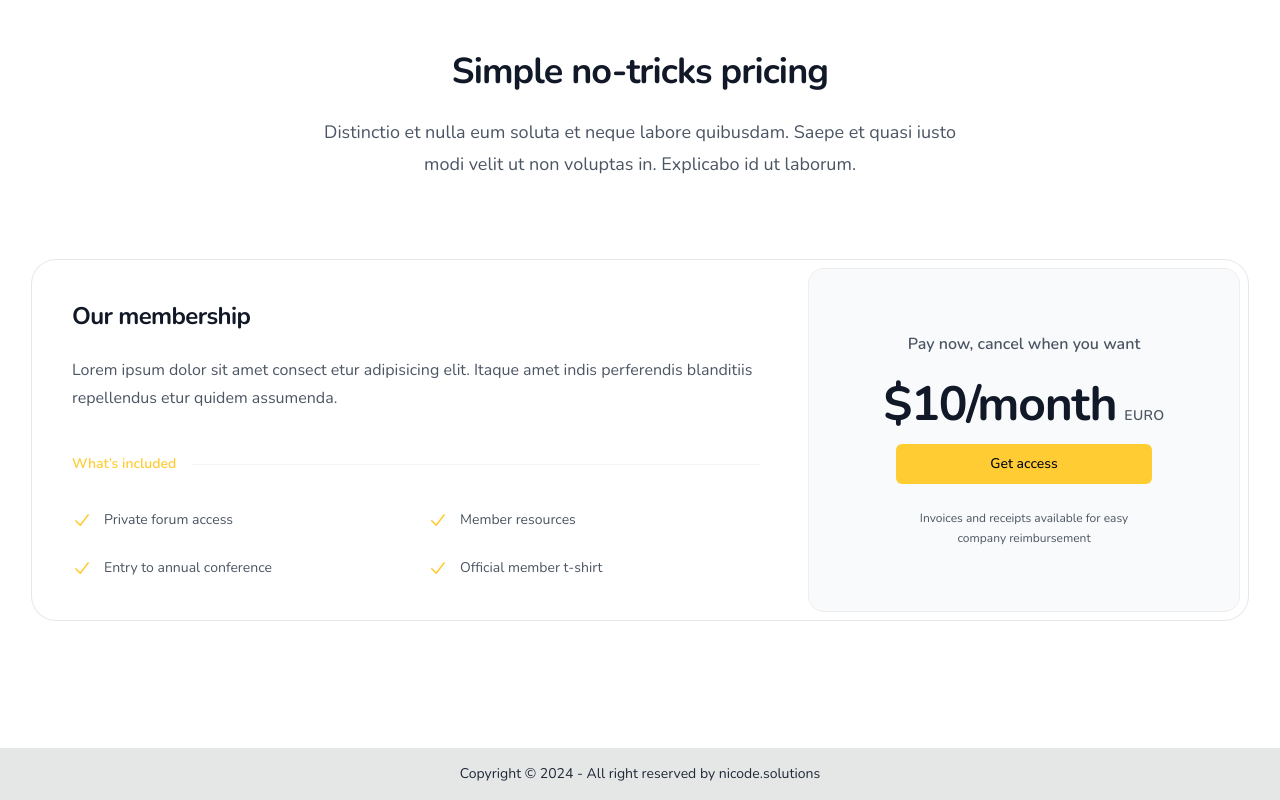
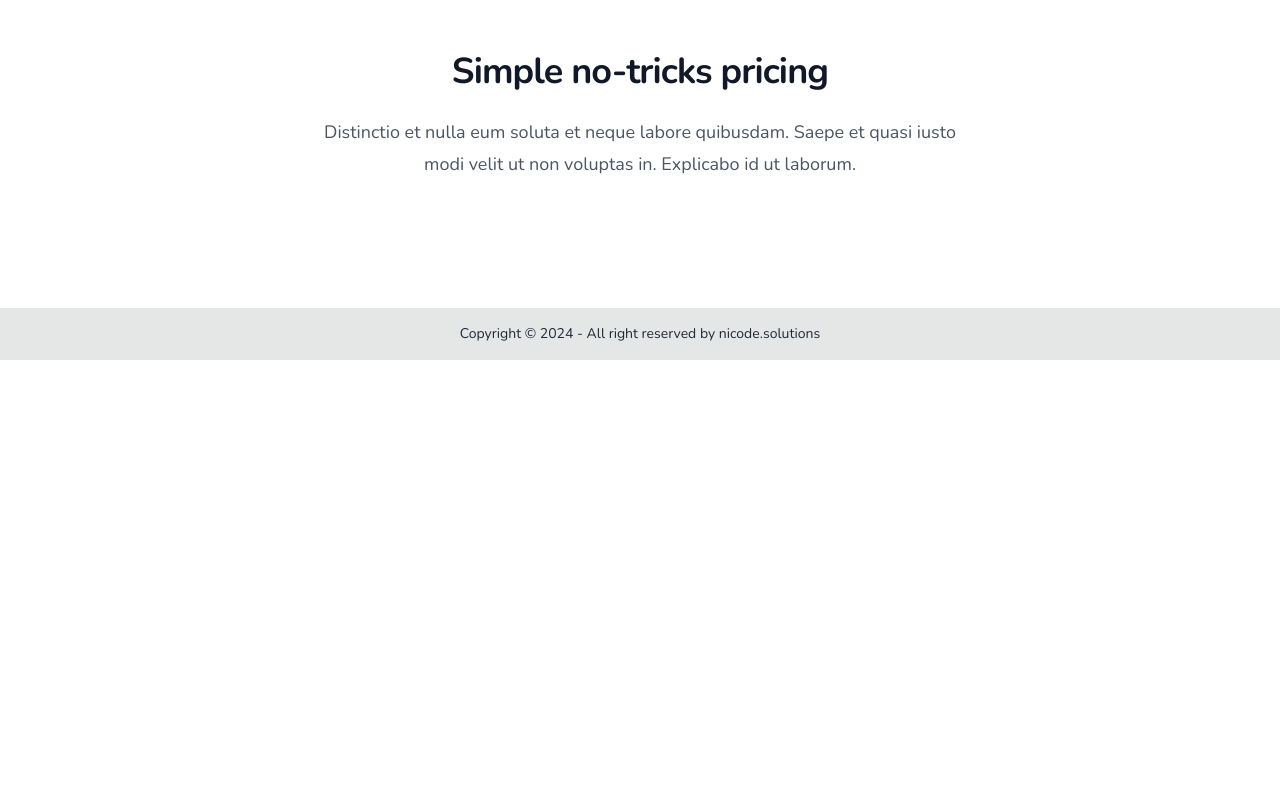
Before and after one commit to nicode-solutions/oglio-stack, a Next.js app: page / in a window 1280 px wide. Shown: the part 799-1599 px from the top of the page. After the commit the page ends 1159 px from the top, so only its background shows below. Built offline with nearby package versions, Linux system fonts and the light colour scheme; no server answers.

Commit message:
Remove pricing section from Pricing component

```diff
--- a/src/app/(dashboard)/(home)/_components/pricing.tsx
+++ b/src/app/(dashboard)/(home)/_components/pricing.tsx
@@ -15,116 +15,6 @@ export const Pricing = () => {
                         quasi iusto modi velit ut non voluptas in. Explicabo id ut laborum.
                     </p>
                 </div>
-                <div className="mx-auto mt-16 max-w-2xl rounded-3xl ring-1 ring-gray-200 sm:mt-20 lg:mx-0 lg:flex lg:max-w-none">
-                    <div className="p-8 sm:p-10 lg:flex-auto">
-                        <h3 className="text-2xl font-bold tracking-tight text-gray-900">
-                            Our membership
-                        </h3>
-                        <p className="mt-6 text-base leading-7 text-gray-600">
-                            Lorem ipsum dolor sit amet consect etur adipisicing elit. Itaque
-                            amet indis perferendis blanditiis repellendus etur quidem
-                            assumenda.
-                        </p>
-                        <div className="mt-10 flex items-center gap-x-4">
-                            <h4 className="flex-none text-sm font-semibold leading-6 text-primary">
-                                What’s included
-                            </h4>
-                            <div className="h-px flex-auto bg-gray-100"></div>
-                        </div>
-                        <ul
-                            role="list"
-                            className="mt-8 grid grid-cols-1 gap-4 text-sm leading-6 text-gray-600 sm:grid-cols-2 sm:gap-6"
-                        >
-                            <li className="flex gap-x-3">
-                                <svg
-                                    className="h-6 w-5 flex-none text-primary"
-                                    viewBox="0 0 20 20"
-                                    fill="currentColor"
-                                    aria-hidden="true"
-                                >
-                                    <path
-                                        fillRule="evenodd"
-                                        d="M16.704 4.153a.75.75 0 01.143 1.052l-8 10.5a.75.75 0 01-1.127.075l-4.5-4.5a.75.75 0 011.06-1.06l3.894 3.893 7.48-9.817a.75.75 0 011.05-.143z"
-                                        clipRule="evenodd"
-                                    />
-                                </svg>
-                                Private forum access
-                            </li>
-                            <li className="flex gap-x-3">
-                                <svg
-                                    className="h-6 w-5 flex-none text-primary"
-                                    viewBox="0 0 20 20"
-                                    fill="currentColor"
-                                    aria-hidden="true"
-                                >
-                                    <path
-                                        fillRule="evenodd"
-                                        d="M16.704 4.153a.75.75 0 01.143 1.052l-8 10.5a.75.75 0 01-1.127.075l-4.5-4.5a.75.75 0 011.06-1.06l3.894 3.893 7.48-9.817a.75.75 0 011.05-.143z"
-                                        clipRule="evenodd"
-                                    />
-                                </svg>
-                                Member resources
-                            </li>
-                            <li className="flex gap-x-3">
-                                <svg
-                                    className="h-6 w-5 flex-none text-primary"
-                                    viewBox="0 0 20 20"
-                                    fill="currentColor"
-                                    aria-hidden="true"
-                                >
-                                    <path
-                                        fillRule="evenodd"
-                                        d="M16.704 4.153a.75.75 0 01.143 1.052l-8 10.5a.75.75 0 01-1.127.075l-4.5-4.5a.75.75 0 011.06-1.06l3.894 3.893 7.48-9.817a.75.75 0 011.05-.143z"
-                                        clipRule="evenodd"
-                                    />
-                                </svg>
-                                Entry to annual conference
-                            </li>
-                            <li className="flex gap-x-3">
-                                <svg
-                                    className="h-6 w-5 flex-none text-primary"
-                                    viewBox="0 0 20 20"
-                                    fill="currentColor"
-                                    aria-hidden="true"
-                                >
-                                    <path
-                                        fillRule="evenodd"
-                                        d="M16.704 4.153a.75.75 0 01.143 1.052l-8 10.5a.75.75 0 01-1.127.075l-4.5-4.5a.75.75 0 011.06-1.06l3.894 3.893 7.48-9.817a.75.75 0 011.05-.143z"
-                                        clipRule="evenodd"
-                                    />
-                                </svg>
-                                Official member t-shirt
-                            </li>
-                        </ul>
-                    </div>
-                    <div className="-mt-2 p-2 lg:mt-0 lg:w-full lg:max-w-md lg:flex-shrink-0">
-                        <div className="rounded-2xl bg-gray-50 py-10 text-center ring-1 ring-inset ring-gray-900/5 lg:flex lg:flex-col lg:justify-center lg:py-16">
-                            <div className="mx-auto max-w-xs px-8">
-                                <p className="text-base font-semibold text-gray-600">
-                                    Pay now, cancel when you want
-                                </p>
-                                <p className="mt-6 flex items-baseline justify-center gap-x-2">
-                                    <span className="text-5xl font-bold tracking-tight text-gray-900">
-                                        $10/month
-                                    </span>
-                                    <span className="text-sm font-semibold leading-6 tracking-wide text-gray-600">
-                                        EURO
-                                    </span>
-                                </p>
-                                <form>
-                                    <input hidden value={priceId} name="price" />
-                                    <Button className="w-full mt-4" type="submit">
-                                        Get access
-                                    </Button>
-                                </form>
-
-                                <p className="mt-6 text-xs leading-5 text-gray-600">
-                                    Invoices and receipts available for easy company reimbursement
-                                </p>
-                            </div>
-                        </div>
-                    </div>
-                </div>
             </div>
         </div>
     );
```
